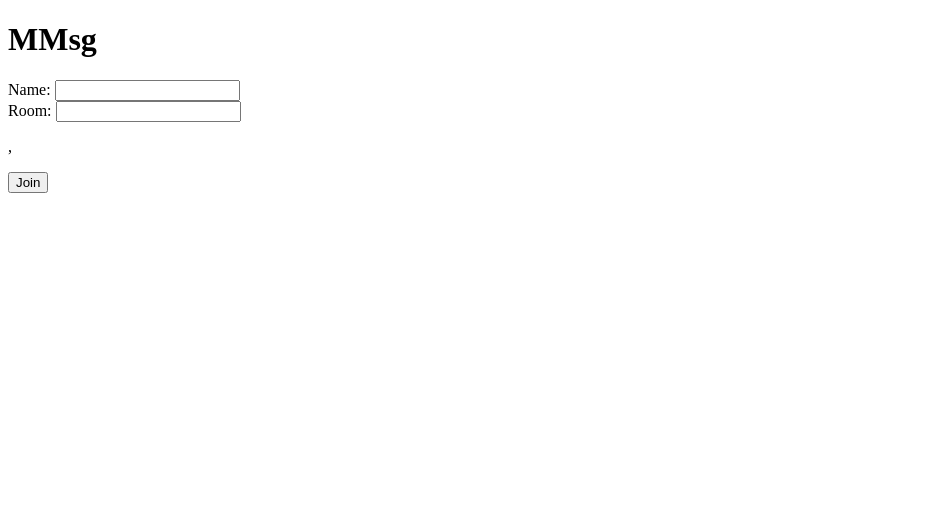
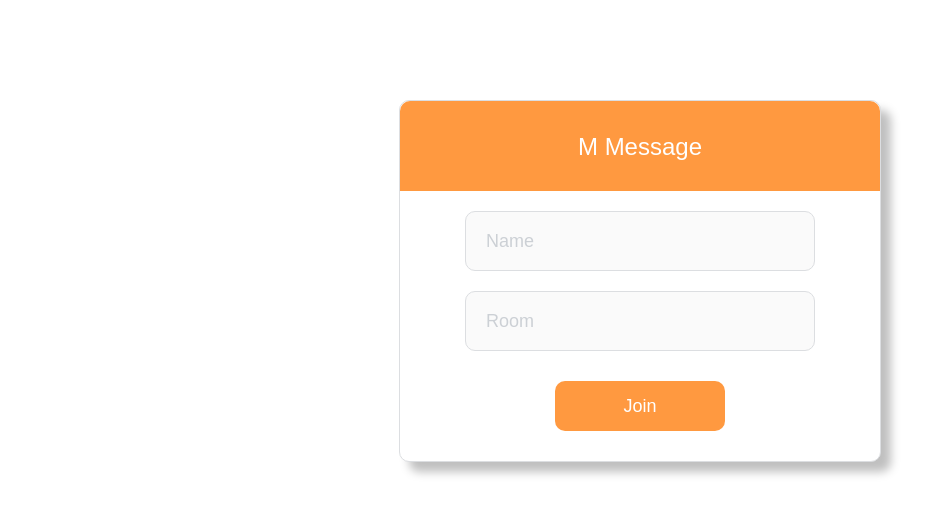
Before and after one commit to PranavB6/mmsg-client, an Angular app: page / in a window 1280 px wide. Shown: the top 514 px of the page, without its empty margins (0-950 px from the left). Built offline with nearby package versions, Linux system fonts and the light colour scheme.

Commit message:
add msg types

```diff
--- a/src/app/chat/chat.component.html
+++ b/src/app/chat/chat.component.html
@@ -11,6 +11,6 @@
 
 <div #msgContainer style="height: 200px; overflow: scroll;">
     <p *ngFor="let msg of chatMessages">
-        {{msg.date | date }} [{{msg.username}}]: {{msg.text}}
+        {{msg.date | date }} [{{msg.from}}]: {{msg.text}}
     </p>
 </div>
--- a/src/app/chat/chat.component.ts
+++ b/src/app/chat/chat.component.ts
@@ -55,10 +55,6 @@ export class ChatComponent implements OnInit {
       this.socketService.joinRoom(this.username, this.room);
     })
 
-    // let params = this.route.snapshot.queryParams;
-    // this.username = params.username;
-    // this.room = params.room;
-
   }
 
   onSendMsg() {
--- a/src/app/home/home.component.html
+++ b/src/app/home/home.component.html
@@ -1,14 +1,26 @@
-<h1>MMsg</h1>
-<div>
-  <label>Name: </label>
-  <input type="text" [(ngModel)]="username">
+<div class="container">
+  <div class="header">
+
+
+    <div class="header-text-container">
+      <h1 class="header-text">M Message</h1>
+    </div>
+
+  </div>
+
+  <div class="body">
+    <div class="input-container">
+      <input type="text" id="username" placeholder="Name" [(ngModel)]="username">
+    </div>
+    <div class="input-container">
+      <input type="text" id="room" placeholder="Room" [(ngModel)]="room">
+    </div>
+
+    <div class="btn-container">
+      <button id="submit-btn" (click)="onJoinBtn()"> Join </button>
+    </div>
+  </div>
+
+
+
 </div>
-
-<div>
-  <label>Room: </label>
-  <input type="text" [(ngModel)]="room">
-</div>
-
-<p> {{username}}, {{room}}</p>
-
-<button (click)="onJoinBtn()">Join</button>
--- a/src/app/home/home.component.scss
+++ b/src/app/home/home.component.scss
@@ -0,0 +1,110 @@
+$primary: #ff9940;
+
+$info: #55b4d4;
+
+$white: #ffffff;
+$snow: #fafafa;
+$border: #dcdee1;
+$text: #959da6;
+$dark: #6c7680;
+
+.container {
+    font-family: Arial, Helvetica, sans-serif;
+
+    width: 480px;
+    height: 360px;
+    background: #ffffff;
+    margin: 100px auto;
+
+    border: 1px solid $border;
+    border-radius: 10px;
+    box-shadow: 10px 10px 10px rgba(0, 0, 0, 0.25);
+
+    .header {
+        width: 100%;
+        height: 90px;
+        background: $primary;
+
+        border-radius: 10px 10px 0px 0px;
+
+        display: flex;
+        align-items: center;
+        justify-content: center;
+
+        .header-text-container {
+            // border: 1px solid #dcdee1;
+
+            .header-text {
+                color: $white;
+                font-size: 24px;
+                font-weight: 100;
+                line-height: 33px;
+                text-align: center;
+            }
+        }
+    }
+
+    .body {
+        // padding: 15px 30px;
+        display: flex;
+        flex-direction: column;
+        align-items: center;
+
+        .input-container {
+            width: 350px;
+            height: 60px;
+            margin-top: 20px;
+
+            input {
+                width: 100%;
+                height: 100%;
+                padding-left: 20px;
+                background: $snow;
+                box-sizing: border-box;
+
+                border: 1px solid $border;
+                border-radius: 10px;
+
+                font-size: 18px;
+                color: $text;
+
+                &::placeholder {
+                    color: lighten($color: $text, $amount: 20%);
+                }
+
+                &:focus {
+                    outline: none;
+                    border-color: $dark;
+                }
+            }
+        }
+
+        .btn-container {
+            width: 170px;
+            height: 50px;
+
+            margin-top: 30px;
+
+            #submit-btn {
+                width: 100%;
+                height: 100%;
+                background: $primary;
+
+                border: none;
+                border-radius: 10px;
+
+                font-size: 18px;
+                color: $white;
+
+                &:hover {
+                    background: lighten($color: $primary, $amount: 5%);
+                }
+
+                &:focus {
+                    outline: none;
+                    background: darken($color: $primary, $amount: 10%);
+                }
+            }
+        }
+    }
+}
--- a/src/app/socketio.service.ts
+++ b/src/app/socketio.service.ts
@@ -3,6 +3,7 @@ import { Injectable } from '@angular/core';
 import { environment } from 'src/environments/environment';
 import { Observable, ReplaySubject, Subject } from 'rxjs';
 import { ChatMessage } from 'src/models/chat-message.model';
+import { MsgType } from 'src/models/msg-type.model';
 
 @Injectable({
   providedIn: 'root',
@@ -24,18 +25,27 @@ export class SocketioService {
   private setupSocketConnection() {
     this.socket = io(environment.SOCKET_ENDPOINT);
 
-    this.socket.on('sys', (data: string) => {
-      console.log(`[sys]: ${data}`);
+    this.socket.on('sys', (data: ChatMessage) => {
+      data['type'] = MsgType.SYS;
+      console.log("[sys]:", data);
     });
 
-    this.socket.on('server-msg', (data: string) => {
-      console.log(`[server-msg]: ${data}`);
+    this.socket.on('server-msg', (data: ChatMessage) => {
+      data['type'] = MsgType.SERVER;
+      console.log("[server-msg]:", data);
     });
 
-    this.socket.on('chat-msg', (msg: ChatMessage) => {
-      console.log(`[chat-msg]: ${msg}`);
-      this.chatMessages$.next(msg);
+    this.socket.on('chat-msg', (data: ChatMessage) => {
+      data['type'] = MsgType.CHAT;
+      console.log("[chat-msg]:", data);
+      this.chatMessages$.next(data);
     });
+
+    this.socket.on('confirm-msg', (data: ChatMessage) => {
+      data['type'] = MsgType.FROM_SELF;
+      console.log("[confirm-msg]:", data);
+      this.chatMessages$.next(data);
+    })
 
     this.connected = true;
   }
--- /dev/null
+++ b/src/models/msg-type.model.ts
@@ -0,0 +1,6 @@
+export enum MsgType {
+    CHAT,
+    SERVER,
+    FROM_SELF,
+    SYS,
+}
```
Also changed, not shown: src/models/chat-message.model.ts (+6 -4 lines), .prettierrc.yaml (added).
